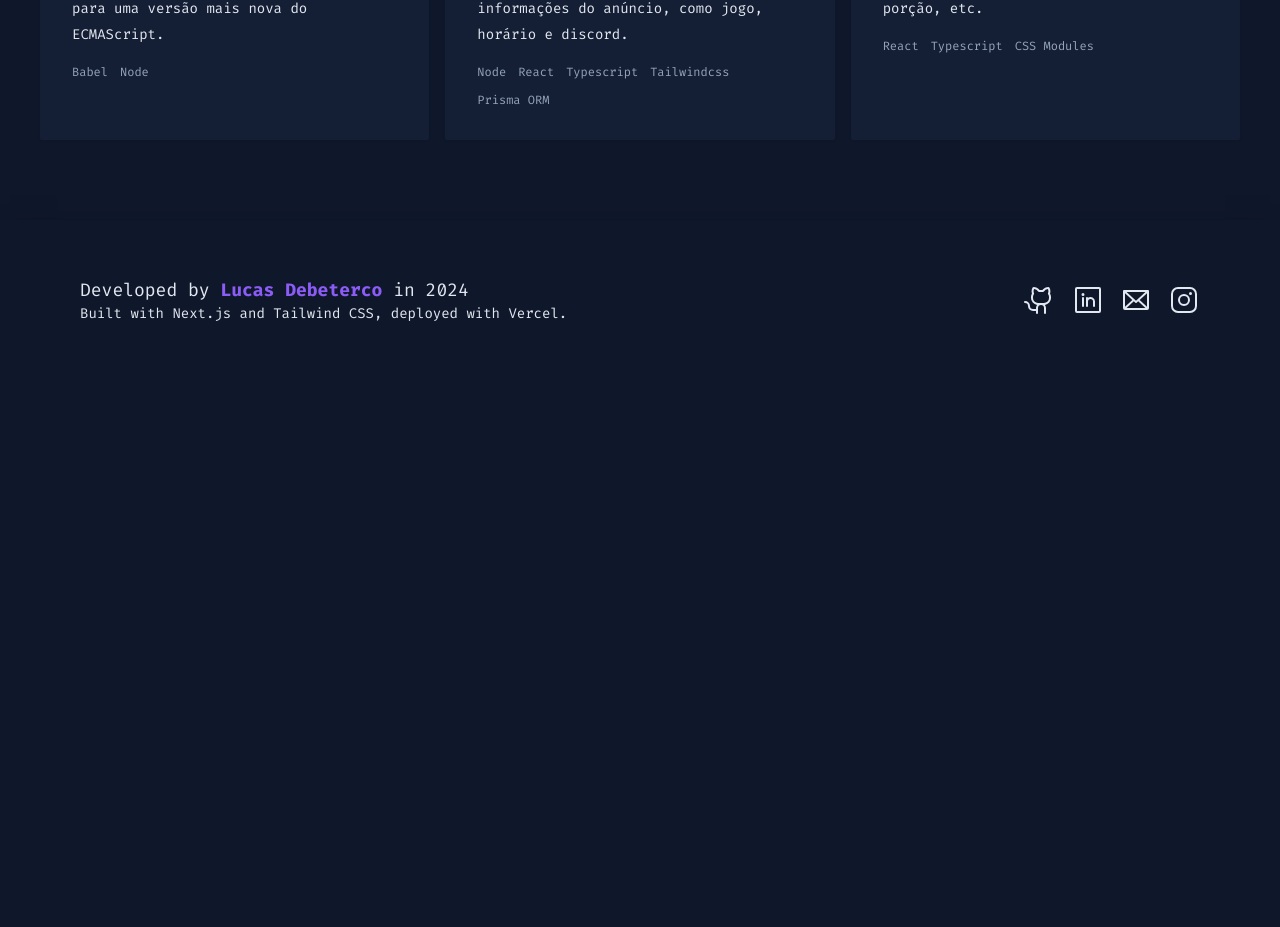
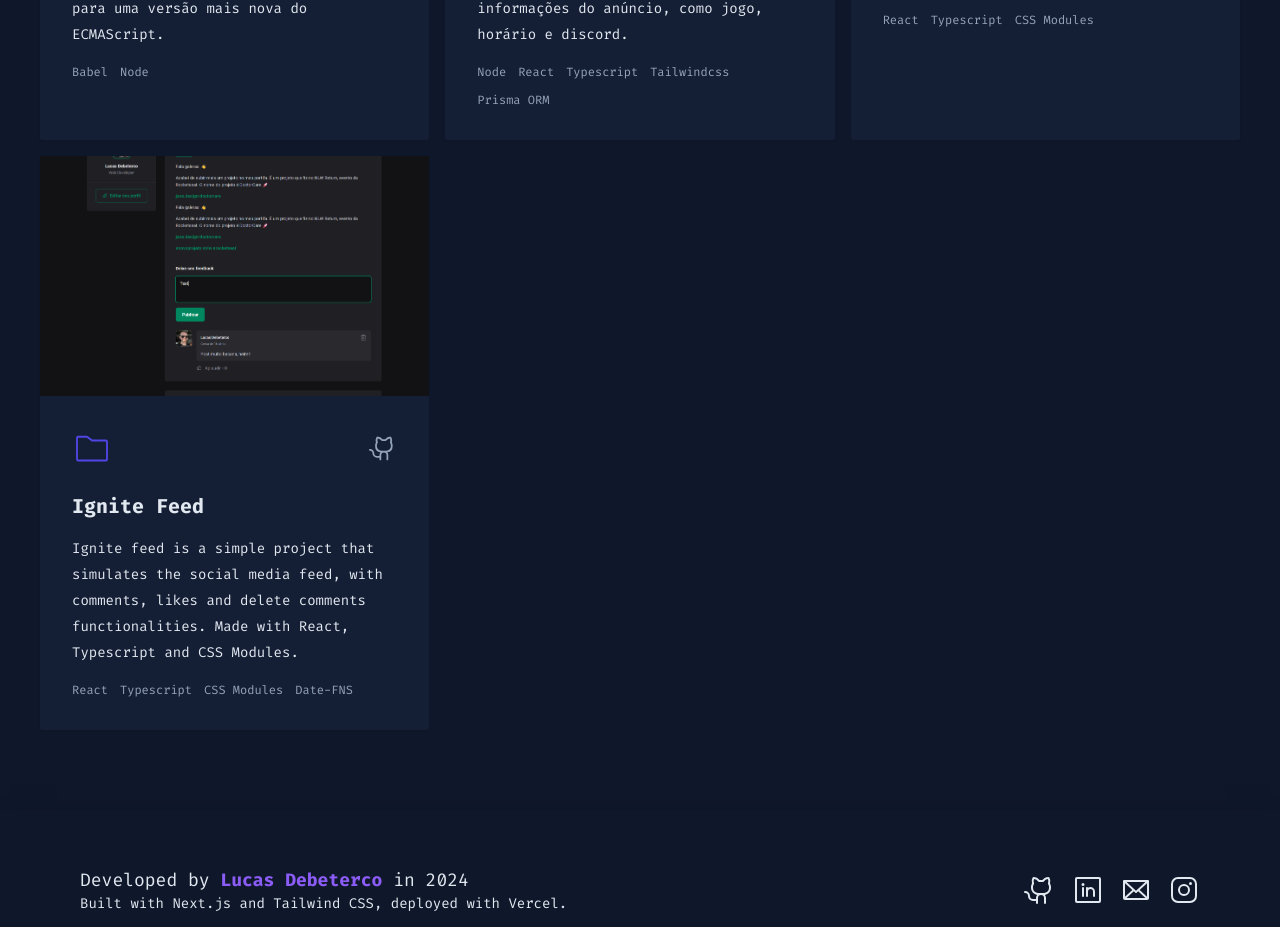
Before and after one commit to lucasdebeterco/lucasdebeterco-dev, a Next.js app: page / in a window 1280 px wide. Shown: the part 5554-6481 px from the top of the page. Before the commit the page ends 5934 px from the top, so only its background shows below. Built offline with nearby package versions, Linux system fonts and the light colour scheme.

Commit message:
Ignite feed project

```diff
--- a/src/app/components/projects/data/personal-projects.ts
+++ b/src/app/components/projects/data/personal-projects.ts
@@ -137,7 +137,7 @@ export const personalProjects = [
     },
     {
         title: 'Aluroni',
-        description: 'Aplicação de restaurante, projeto React, TypeScript e CSS Modules. Aplicação com input de busca de pratos, filtros por categoria (massas, carnes, etc), ordenação por preços, porção, etc.',
+        description: 'Restaurant application, React, TypeScript and CSS Modules. Application with meals search input, filters by category (pasta, meat..), sorting by price, portion, etc.',
         imageSrc: [
             '/personal-projects/aluroni/home.png'
         ],
@@ -149,6 +149,22 @@ export const personalProjects = [
             'Typescript',
             'CSS Modules'
         ]
+    },
+    {
+        title: 'Ignite Feed',
+        description: 'Ignite feed is a simple project that simulates the social media feed, with comments, likes and delete comments functionalities. Made with React, Typescript and CSS Modules.',
+        imageSrc: [
+            '/personal-projects/ignite-feed/home.png'
+        ],
+        imageAlt: 'Ignite Feed Project',
+        githubLink: 'https://github.com/lucasdebeterco/ignite-feed',
+        productionLink: null,
+        tools: [
+            'React',
+            'Typescript',
+            'CSS Modules',
+            'Date-FNS'
+        ]
     }
 
 ]
```
Also changed, not shown: public/personal-projects/ignite-feed/home.png (added).
